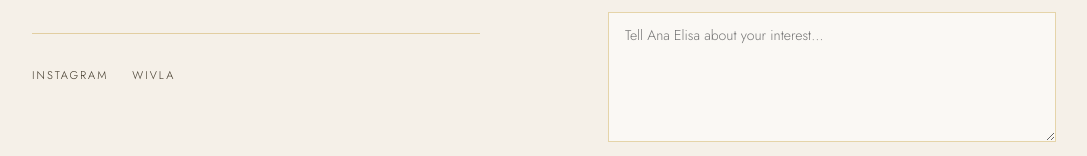
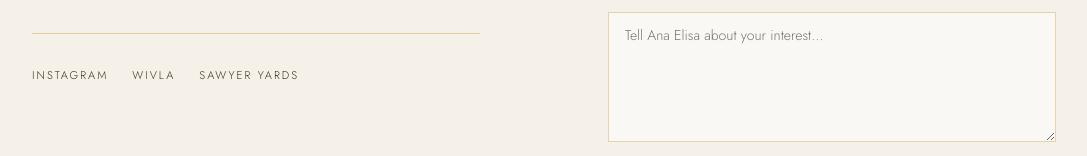
Before and after one commit to HumzaA94/sentiments-by-ana-elisa-fine-art, a React (Vite) app: page / in a window 1280 px wide. Shown: the part 2348-2504 px from the top of the page, without its empty margins (96-1183 px from the left). Built offline with nearby package versions, Linux system fonts and the light colour scheme.

Commit message:
Update Contact.jsx

```diff
--- a/src/components/Contact.jsx
+++ b/src/components/Contact.jsx
@@ -102,6 +102,13 @@ export default function Contact() {
           >
             WiVLA
           </a>
+          <a
+          href="https://www.sawyeryards.com/tenant/sentiments-by-ana-elisa-fine-art"
+          target="_blank"
+          rel="noopener noreferrer"
+          >
+            Sawyer Yards
+          </a>
         </div>
       </div>
       <form className="contact-form" onSubmit={handleSubmit} noValidate>
```
